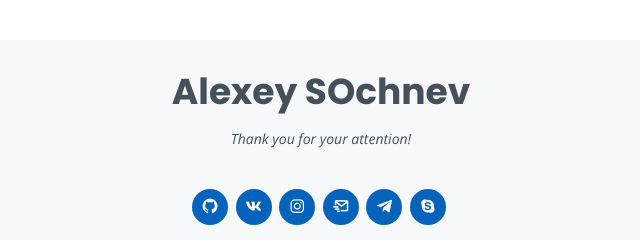
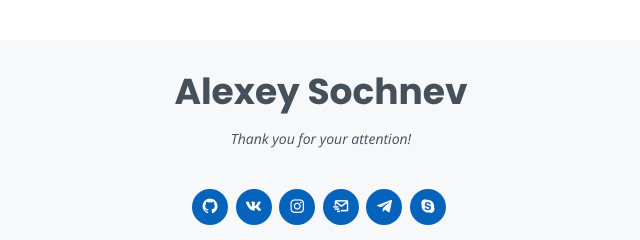
Before and after one commit to sochnevl/sochnevl.github.io, a plain HTML site: page index.html in a window 1280 px wide. Shown: the part 3927-4167 px from the top of the page, 319-959 px from the left. Drawn offline with nearby package versions, Linux system fonts and the light colour scheme.

Commit message:
fix:surname

```diff
--- a/index.html
+++ b/index.html
@@ -372,7 +372,7 @@
   <!-- ======= Footer ======= -->
   <footer id="footer">
     <div class="container">
-      <h3>Alexey SOchnev</h3>
+      <h3>Alexey Sochnev</h3>
       <p>Thank you for your attention!</p>
       <div class="social-links">
         <a href="https://github.com/sochnevl" class="github"><i class="bx bxl-github"></i></a>
```
